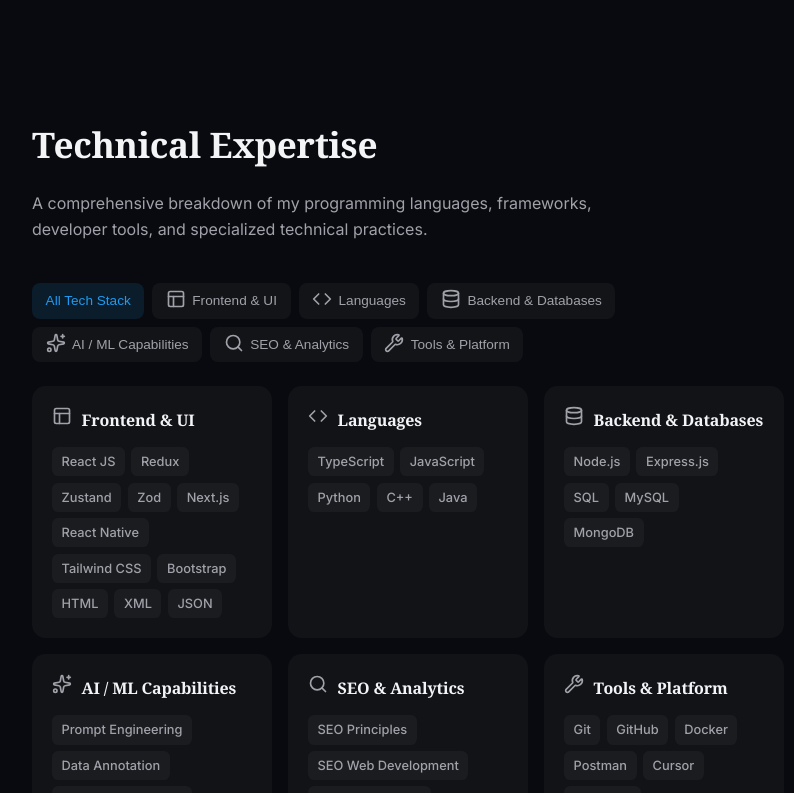
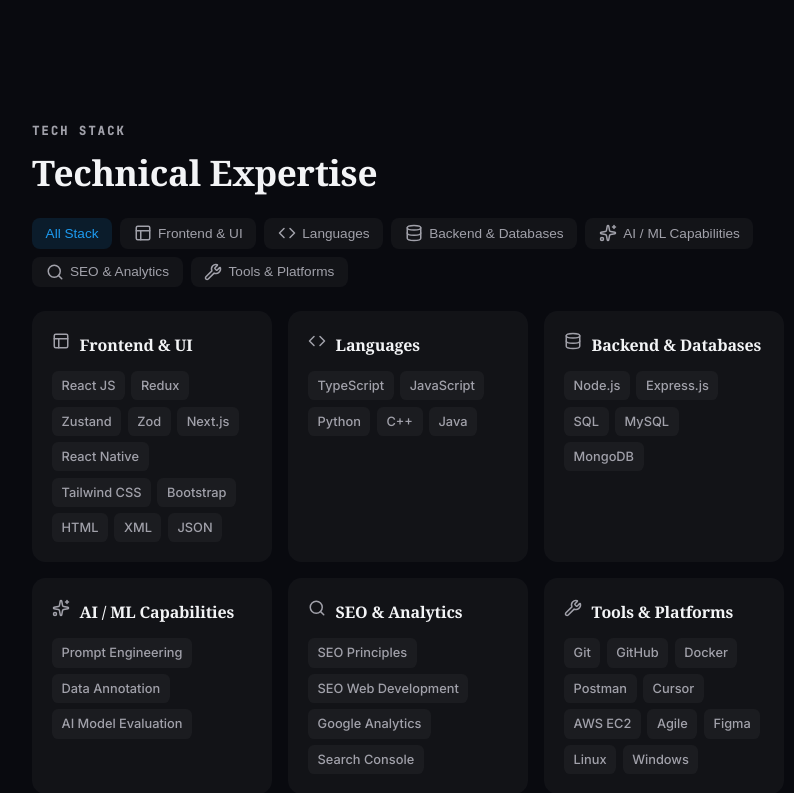
Before and after one commit to DIVYA-PAWAR-03/PortFolio2026, a React (Vite) app: page / in a window 1280 px wide. Shown: the part 1700-2493 px from the top of the page, without its empty margins (232-1026 px from the left). Built offline with nearby package versions, Linux system fonts and the light colour scheme; a web font is replaced by a local one.

Commit message:
style: redesign Tech Stack section with minimalist layout, section tags, and Lucide icons

```diff
--- a/src/components/Skills.tsx
+++ b/src/components/Skills.tsx
@@ -8,38 +8,38 @@ export default function Skills() {
     {
       id: 'frontend',
       title: 'Frontend & UI',
-      icon: <Layout size={20} />,
+      icon: <Layout size={18} />,
       skills: ['React JS', 'Redux', 'Zustand', 'Zod', 'Next.js', 'React Native', 'Tailwind CSS', 'Bootstrap', 'HTML', 'XML', 'JSON']
     },
     {
       id: 'languages',
       title: 'Languages',
-      icon: <Code size={20} />,
+      icon: <Code size={18} />,
       skills: ['TypeScript', 'JavaScript', 'Python', 'C++', 'Java']
     },
     {
       id: 'backend',
       title: 'Backend & Databases',
-      icon: <Database size={20} />,
+      icon: <Database size={18} />,
       skills: ['Node.js', 'Express.js', 'SQL', 'MySQL', 'MongoDB']
     },
     {
       id: 'aiml',
       title: 'AI / ML Capabilities',
-      icon: <Sparkles size={20} />,
+      icon: <Sparkles size={18} />,
       skills: ['Prompt Engineering', 'Data Annotation', 'AI Model Evaluation']
     },
     {
       id: 'seo',
       title: 'SEO & Analytics',
-      icon: <Search size={20} />,
-      skills: ['SEO Principles', 'SEO Web Development', 'Google Analytics', 'Google Search Console']
+      icon: <Search size={18} />,
+      skills: ['SEO Principles', 'SEO Web Development', 'Google Analytics', 'Search Console']
     },
     {
       id: 'tools',
-      title: 'Tools & Platform',
-      icon: <Wrench size={20} />,
-      skills: ['Git', 'GitHub', 'Docker', 'Postman', 'Cursor', 'AWS EC2', 'Agile Methodology', 'Figma', 'Canva', 'WordPress', 'Linux', 'Windows']
+      title: 'Tools & Platforms',
+      icon: <Wrench size={18} />,
+      skills: ['Git', 'GitHub', 'Docker', 'Postman', 'Cursor', 'AWS EC2', 'Agile', 'Figma', 'Linux', 'Windows']
     }
   ];
 
@@ -50,10 +50,8 @@ export default function Skills() {
   return (
     <section id="skills" className="section">
       <div className="reveal">
+        <div className="section-tag">Tech Stack</div>
         <h2>Technical Expertise</h2>
-        <p className="section-description">
-          A comprehensive breakdown of my programming languages, frameworks, developer tools, and specialized technical practices.
-        </p>
       </div>
 
       {/* Tabs / Filter Controls */}
@@ -62,7 +60,7 @@ export default function Skills() {
           className={`filter-btn ${activeCategory === 'all' ? 'active' : ''}`}
           onClick={() => setActiveCategory('all')}
         >
-          All Tech Stack
+          All Stack
         </button>
         {skillCategories.map((cat) => (
           <button
@@ -70,8 +68,8 @@ export default function Skills() {
             className={`filter-btn ${activeCategory === cat.id ? 'active' : ''}`}
             onClick={() => setActiveCategory(cat.id)}
           >
-            <span className="btn-icon-span">{cat.icon}</span>
-            {cat.title}
+            {cat.icon}
+            <span>{cat.title}</span>
           </button>
         ))}
       </div>
@@ -82,7 +80,7 @@ export default function Skills() {
           <div
             key={cat.id}
             className="skill-category-card glass-card reveal"
-            style={{ animationDelay: `${index * 100}ms` }}
+            style={{ animationDelay: `${index * 50}ms` }}
           >
             <div className="card-header-with-icon">
               <div className="skill-cat-icon">{cat.icon}</div>
```
